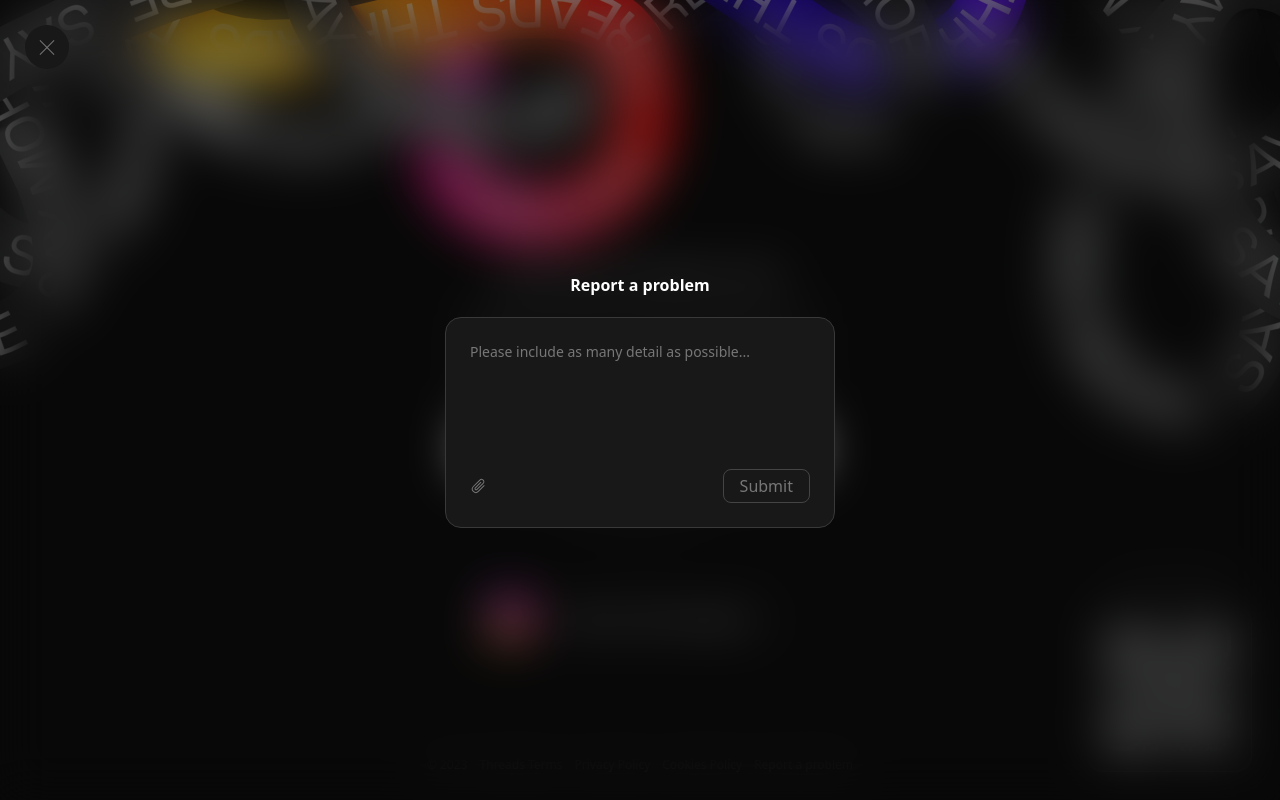
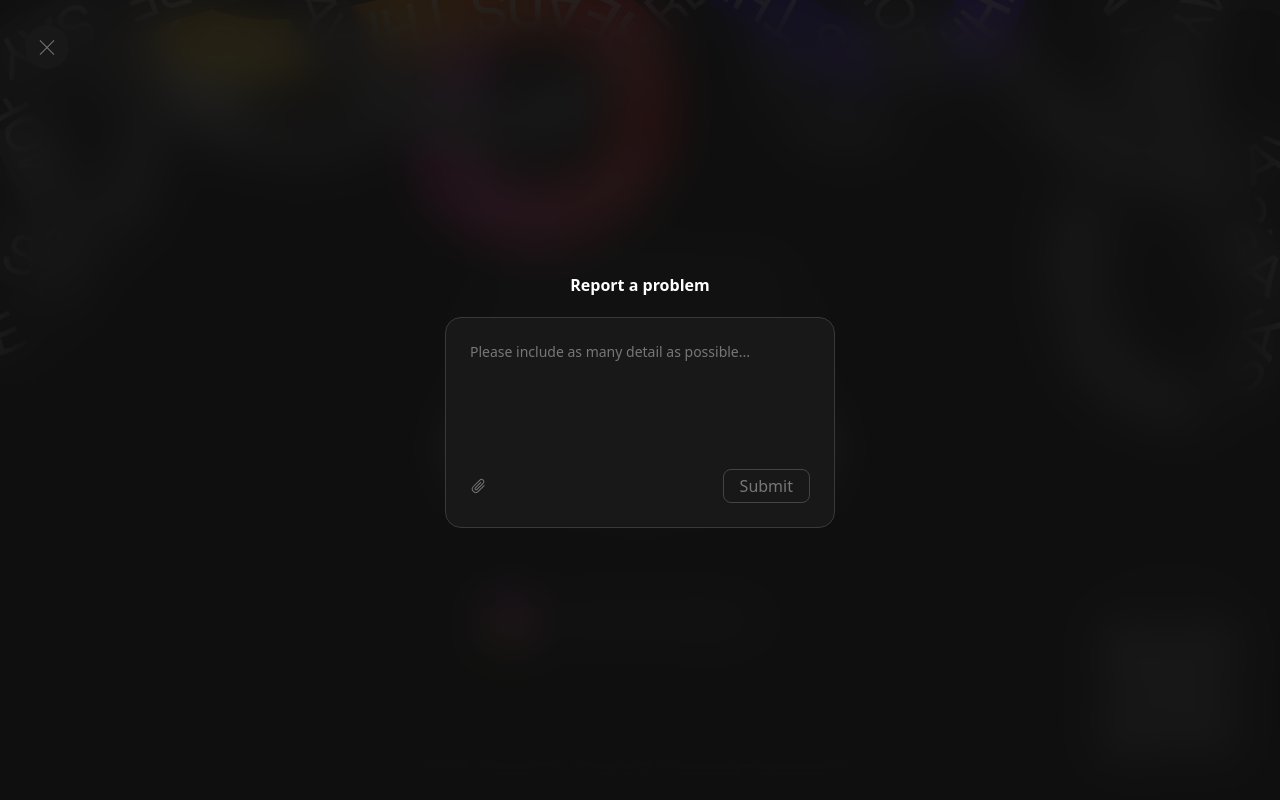
Before and after one commit to HarikrishnanYPR1707/ThreadLoginPageClone, a React (Vite) app: page /login in a window 1280 px wide. Both pictures are taken after a click on the item "Report a problem". Built offline with nearby package versions, Linux system fonts and the light colour scheme.

Commit message:
changed the modal background color

```diff
--- a/src/components/Login/Login.jsx
+++ b/src/components/Login/Login.jsx
@@ -146,7 +146,7 @@ function QrCodeModel({ activeQrModel, setActiveQrModel }) {
   return (
     <>
       {activeQrModel ? (
-        <div className="absolute grid h-full w-full place-content-center bg-black bg-opacity-50 text-white backdrop-blur-xl">
+        <div className="absolute grid h-full w-full place-content-center bg-[#101010] bg-opacity-90 text-white backdrop-blur-xl">
           <div
             onClick={() => setActiveQrModel(false)}
             className="absolute left-[25px] top-[25px] flex h-[44px] w-[44px] cursor-pointer items-center justify-center rounded-full bg-[#181818] p-3 text-sm duration-200 hover:scale-110"
@@ -175,7 +175,7 @@ function ReportProblem({
   return (
     <>
       {activeReportProblemModel ? (
-        <div className="absolute grid h-full w-full place-content-center bg-black bg-opacity-50 text-white backdrop-blur-xl">
+        <div className="absolute grid h-full w-full place-content-center bg-[#101010] bg-opacity-90 text-white backdrop-blur-xl">
           <div
             onClick={() => setActiveReportProblemModel(false)}
             className="absolute left-[25px] top-[25px] flex h-[44px] w-[44px] cursor-pointer items-center justify-center rounded-full bg-[#181818] p-3 text-sm duration-200 hover:scale-110"
```
